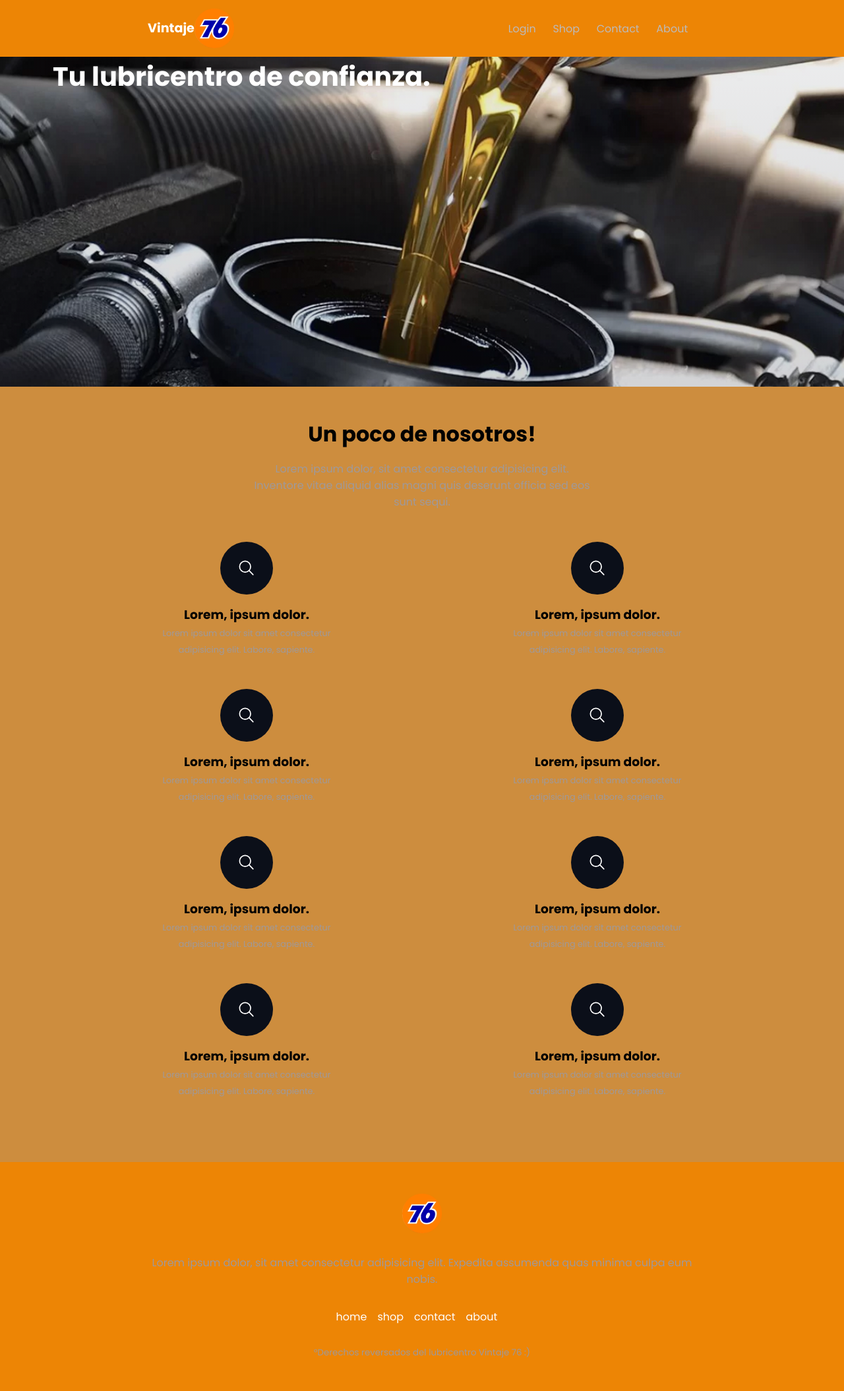
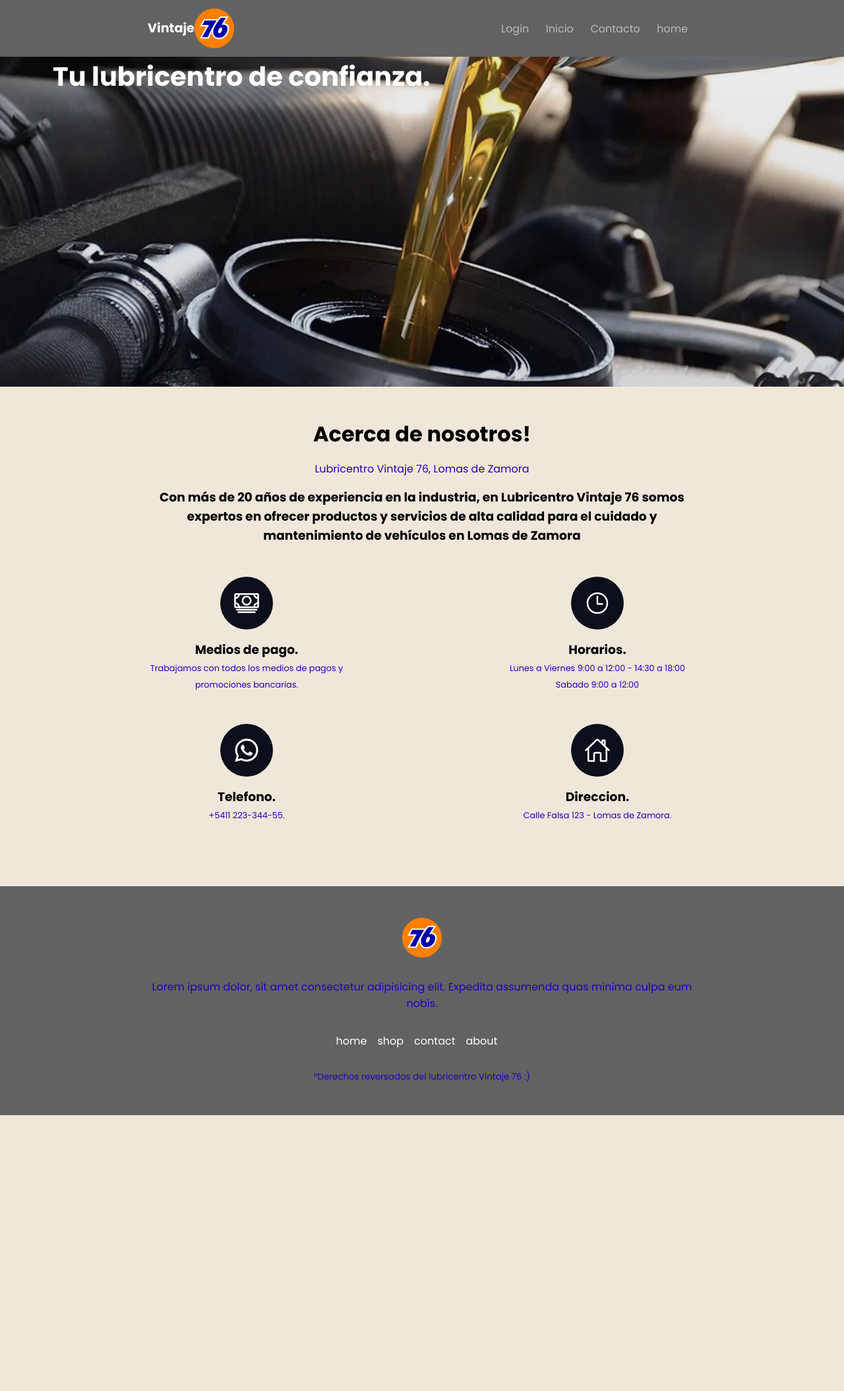
Before and after one commit to Ricoy2024/pruebapps, a PHP site: page /pruebapps/ in a window 1280 px wide. Shown: the whole page at 66% size. After the commit the page ends 1690 px from the top, so only its background shows below. Run offline with PHP 8.4, Linux system fonts and the light colour scheme.

Commit message:
arreglso varios

```diff
--- a/pps/index.php
+++ b/pps/index.php
@@ -10,59 +10,44 @@
         </section>
       <section class="section-2 py-3">
         <div class="container">
-            <h1 class="fs-1 text-center  mb-1">Un poco de nosotros!</h1>
+            <h2 class="fs-1 text-center  mb-1">Acerca de nosotros!</h2>
 
-            <div class="text-center text-grey-500 mb-3 px-10 px-md-5 px-md-0 ">Lorem ipsum dolor, sit amet consectetur adipisicing elit. Inventore vitae aliquid alias magni quis deserunt officia sed eos sunt sequi.</div>
+            <div class="text-center text-grey-500 mb-1 px-10 px-md-5 px-md-0 ">Lubricentro Vintaje 76, Lomas de Zamora</div>
+            <h3 class="text-center mb-3">Con más de 20 años de experiencia en la industria, en Lubricentro Vintaje 76 somos expertos en ofrecer productos y servicios de alta calidad para el cuidado y mantenimiento de vehículos en Lomas de Zamora</h3>
 
             <div class="d-flex justify-content-between " style="flex-wrap: wrap;">
                 <div class="card text-center mb-3 d-flex display-colum align-center">
-                <div class="ion-icon d-flex justify-content-center align-center mb-1"><ion-icon name="search-outline"></ion-icon>
+                <div class="ion-icon d-flex justify-content-center align-center mb-1"><ion-icon name="cash-outline"></ion-icon>
+
                 </div>
-                    <div><h3>Lorem, ipsum dolor.</h3>
-                    <span class="text-small text-grey-500">Lorem ipsum dolor sit amet consectetur adipisicing elit. Labore, sapiente.</span></div>
+                    <div><h3>Medios de pago.</h3>
+                    <span class="text-small text-grey-500">Trabajamos con todos los medios de pagos y promociones bancarias.</span></div>
                 </div>
                 <div class="card text-center mb-3 d-flex display-colum align-center">
-                <div class="ion-icon d-flex justify-content-center align-center mb-1"><ion-icon name="search-outline"></ion-icon>
+                <div class="ion-icon d-flex justify-content-center align-center mb-1"><ion-icon name="time-outline"></ion-icon>
                 </div>
-                    <div><h3>Lorem, ipsum dolor.</h3>
-                    <span class="text-small text-grey-500">Lorem ipsum dolor sit amet consectetur adipisicing elit. Labore, sapiente.</span></div>
+                    <div><h3>Horarios.</h3>
+                    <span class="text-small text-grey-500">Lunes a Viernes 9:00 a 12:00 - 14:30 a 18:00 Sabado 9:00 a 12:00 </span></div>
                 </div>
                 <div class="card text-center mb-3 d-flex display-colum align-center">
-                <div class="ion-icon d-flex justify-content-center align-center mb-1"><ion-icon name="search-outline"></ion-icon>
+                <div class="ion-icon d-flex justify-content-center align-center mb-1"><ion-icon name="logo-whatsapp"></ion-icon>
                 </div>
-                    <div><h3>Lorem, ipsum dolor.</h3>
-                    <span class="text-small text-grey-500">Lorem ipsum dolor sit amet consectetur adipisicing elit. Labore, sapiente.</span></div>
+                    <div><h3>Telefono.</h3>
+                    <span class="text-small text-grey-500">+5411 223-344-55.</span></div>
                 </div>
                 <div class="card text-center mb-3 d-flex display-colum align-center">
-                <div class="ion-icon d-flex justify-content-center align-center mb-1"><ion-icon name="search-outline"></ion-icon>
+                <div class="ion-icon d-flex justify-content-center align-center mb-1"><ion-icon name="home-outline"></ion-icon>
                 </div>
-                    <div><h3>Lorem, ipsum dolor.</h3>
-                    <span class="text-small text-grey-500">Lorem ipsum dolor sit amet consectetur adipisicing elit. Labore, sapiente.</span></div>
+                    <div><h3>Direccion.</h3>
+                    <span class="text-small text-grey-500">Calle Falsa 123 - Lomas de Zamora.</span></div>
                 </div>
-                <div class="card text-center mb-3 d-flex display-colum align-center">
-                <div class="ion-icon d-flex justify-content-center align-center mb-1"><ion-icon name="search-outline"></ion-icon>
-                </div>
-                    <div><h3>Lorem, ipsum dolor.</h3>
-                    <span class="text-small text-grey-500">Lorem ipsum dolor sit amet consectetur adipisicing elit. Labore, sapiente.</span></div>
-                </div>
-                <div class="card text-center mb-3 d-flex display-colum align-center">
-                <div class="ion-icon d-flex justify-content-center align-center mb-1"><ion-icon name="search-outline"></ion-icon>
-                </div>
-                    <div><h3>Lorem, ipsum dolor.</h3>
-                    <span class="text-small text-grey-500">Lorem ipsum dolor sit amet consectetur adipisicing elit. Labore, sapiente.</span></div>
-                </div>
-                <div class="card text-center mb-3 d-flex display-colum align-center">
-                <div class="ion-icon d-flex justify-content-center align-center mb-1"><ion-icon name="search-outline"></ion-icon>
-                </div>
-                    <div><h3>Lorem, ipsum dolor.</h3>
-                    <span class="text-small text-grey-500">Lorem ipsum dolor sit amet consectetur adipisicing elit. Labore, sapiente.</span></div>
-                </div>
-                <div class="card text-center mb-3 d-flex display-colum align-center">
-                <div class="ion-icon d-flex justify-content-center align-center mb-1"><ion-icon name="search-outline"></ion-icon>
-                </div>
-                    <div><h3>Lorem, ipsum dolor.</h3>
-                    <span class="text-small text-grey-500">Lorem ipsum dolor sit amet consectetur adipisicing elit. Labore, sapiente.</span></div>
-                </div>
+
+
+
+
+
+
+
 
             </div>
         </div>
--- a/pps/public/view/layout/header.php
+++ b/pps/public/view/layout/header.php
@@ -25,13 +25,13 @@
                     <a href="login_admin.php" class="nav-item">Login</a>
                 </li>
                 <li>
-                    <a href="index.php" class="nav-item">Shop</a>
+                    <a href="index.php" class="nav-item">Inicio</a>
                 </li>
                 <li>
-                    <a href="public/view/contact/contacto.php" class="nav-item">Contact</a>
+                    <a href="public/view/contact/contacto.php" class="nav-item">Contacto</a>
                 </li>
                 <li>
-                    <a href="home.php" class="nav-item">About</a>
+                    <a href="home.php" class="nav-item">home</a>
                 </li>
             </ul>
         </nav>
--- a/pps/style.css
+++ b/pps/style.css
@@ -4,11 +4,11 @@
     font-family:"poppins";
 }
 .bg-dark{ /* vamos  a utilizarlo de color para el heather y footer dice dark pero seria orange*/
-    background-color:#ed8505;
+    background-color:#636262;
 }
 
-.bg-drak2{ /* vamos  a utilizarlo de color para el heather y footer dice dark pero seria orange*/
-    background-color:#cd8d3e;
+.bg-drak2{ /* vamos  a utilizarlo de color para el body dice dark pero seria orange f0e7db*/
+    background-color:#f0e7db;
 }
 /* color del header*/
 header{
@@ -96,7 +96,7 @@
 }
 
 .text-muted{
-    color:#ccc;
+    color:#d1b7b7;
 }
 
 .fs-2{
@@ -128,8 +128,8 @@
     text-align: center;
 }
 
-.text-grey-500{
-    color:#9f999a;
+.text-grey-500{             /* abria q cambiar el color y tmb el nombre de la clase, para q lo tome*/
+    color:#2200bb;
 
 }
 
@@ -156,14 +156,16 @@
 .ion-icon{
     background-color:#0b0f19;
     color: white;
-    width: 80px;
+    width: 80px;             /* fondo de los iconos */
     height: 80px;
     border-radius: 50%;
 
 }
 .ion-icon ion-icon{
-    font-size: 1.7rem;
+    font-size: 2.5rem; /* tamaño de los iconos*/
 }
+
+
 
 .px-10{
     padding-left: 10rem;
```
